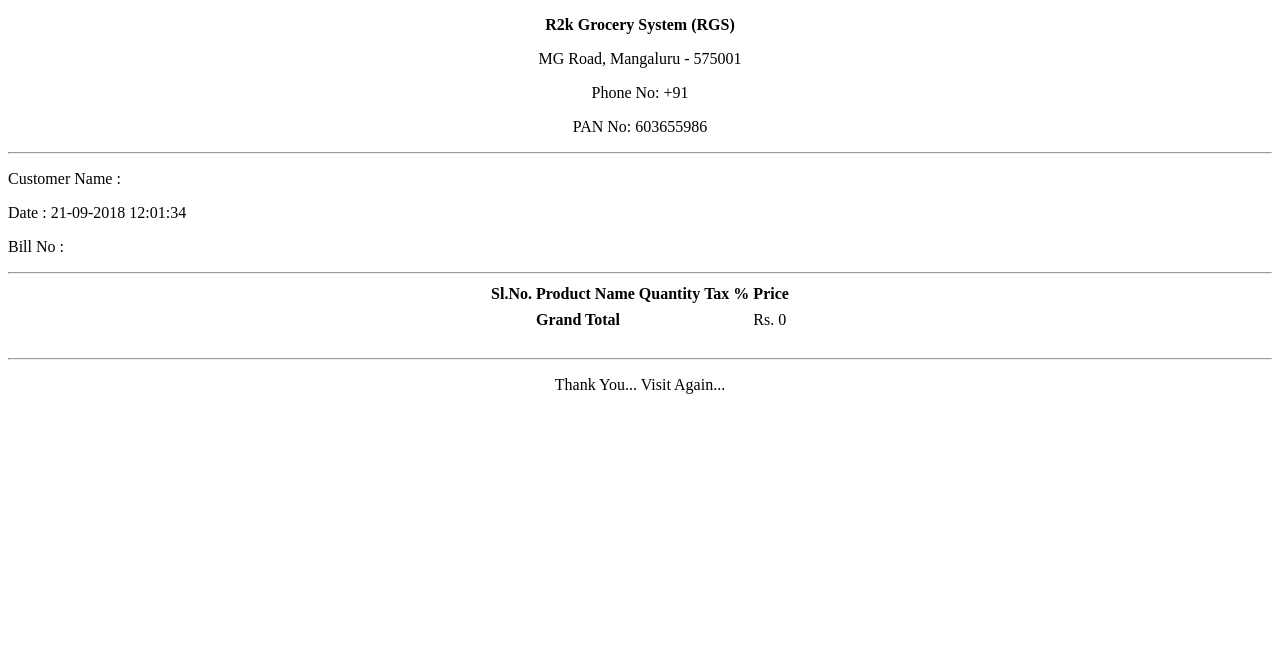
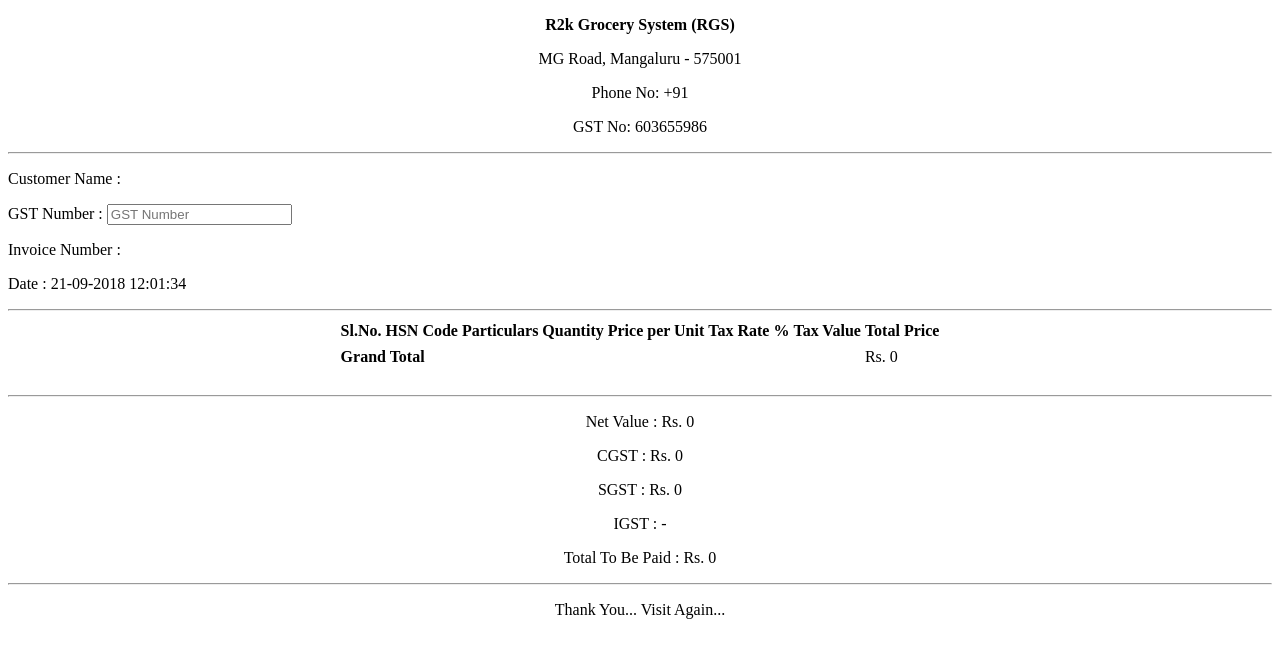
Before and after one commit to Rakshith18/RakBillSystem, a Laravel app: page /sales-allpdf in a window 1280 px wide. Shown: the top 658 px of the page. Run offline with Laravel 8, Linux system fonts and the light colour scheme; a user stored in the database is signed in; data comes from the database, SQL or seed files in the repository; data that the repository does not hold is empty; settings files or empty folders that the repository lacks are supplied; some libraries are stand-ins or nearby versions.

Commit message:
bill changes

```diff
--- a/app/Http/Controllers/backend/DashboardController.php
+++ b/app/Http/Controllers/backend/DashboardController.php
@@ -56,7 +56,6 @@ class DashboardController extends Controller
             }
         }
 
-
         $ccategory = Productcategory::all();
         $cproduct = Product::all();
         $totalcategory = count($ccategory);
@@ -70,7 +69,7 @@ class DashboardController extends Controller
      *
      * @return \Illuminate\Http\Response
      */
-    public  function calendar()
+    public function calendar()
     {
         return view('backend.dashboard.calendar');
     }
--- a/app/Http/Controllers/backend/SalesController.php
+++ b/app/Http/Controllers/backend/SalesController.php
@@ -26,22 +26,22 @@ class SalesController extends Controller
     {
         $this->validate($request, [
             'product_id' => 'required',
-            'price' => 'required',
+            'sell_price' => 'required',
             'tax'=>'required',
-            'sales_quantity' => 'required',
+            'sale_quantity' => 'required',
             'customer_name' => 'required',
             'customer_address' => 'required',
         ]);
         if ($request->ajax()) {
             $sales = new Salescart();
             $sales->product_id = $request->product_id;
-            $sales->quantity = $request->sales_quantity;
-            // if($sales->quantity<)
-            $total=$request->price * $request->sales_quantity;
+            $sales->sale_quantity = $request->sale_quantity;
+            // if($sale->quantity<)
+            $total=$request->sell_price * $request->sale_quantity;
             $taxPer=$request->tax*$total;
-            $taxAmt=$taxPer/100;
-            $sales->price = $total+$taxAmt;
-            $sales->tax=$request->tax;
+            $tax_amt=$taxPer/100;
+            $sales->tax_amt=$tax_amt;
+            $sales->price = $total+$tax_amt;
             $sales->sales_status = $request->sales_status;
             $sales->customer_name=$request->customer_name;
             $sales->customer_address=$request->customer_address;
@@ -49,7 +49,7 @@ class SalesController extends Controller
             $sales->sales_date = date('Y-m-d');
             if ($sales->save()) {
                 $product = Product::find($request->product_id);
-                $product->stock = $product->stock - $request->sales_quantity;
+                $product->stock = $product->stock - $request->sale_quantity;
                 if ($product->update()) {
                     return response(['success_message' => 'Successfully Made Sales']);
                 }
@@ -64,7 +64,7 @@ class SalesController extends Controller
     {
         $this->checkpermission('sales-list');
         $sales = Sale::join('products', 'products.id', '=', 'sales.product_id')
-            ->select('sales.*', 'products.name')
+            ->select('sales.*', 'products.*')
             ->orderBy('sales.created_at', 'DEC')
             ->get();
         return view('backend.sales.list', compact('sales'));
@@ -73,12 +73,12 @@ class SalesController extends Controller
     public function ajaxlist()
     {
         $sales = Salescart::join('products', 'products.id', '=', 'salescarts.product_id')
-            ->select('salescarts.*', 'products.name')
+            ->select('salescarts.*', 'products.*')
             ->orderBy('salescarts.created_at', 'DEC')
             ->get();
         return view('backend.sales.ajaxlist', compact('sales'));
     }
-    public function ajaxreadname()
+    public function readname()
     {
       $salescart = Salescart::where($request->customer_name)->get();
         echo $salescart[0]->customer_name;
@@ -103,10 +103,10 @@ class SalesController extends Controller
 
     }
 
-    public function getprice(Request $request)
+    public function getsell_price(Request $request)
     {
         $product = Product::where('id', $request->product_id)->get();
-        echo $product[0]->price;
+        echo $product[0]->sell_price;
     }
 
      public function gettax(Request $request)
@@ -125,7 +125,7 @@ class SalesController extends Controller
     public function getallpdf()
     {
         $report = Salescart::join('products', 'products.id', '=', 'salescarts.product_id')
-            ->select('salescarts.*', 'products.name')
+            ->select('salescarts.*', 'products.*')
             ->get();
             // echo "<pre>"; print_r($report); die;
         return view('backend.pdfbill.salesbill', compact('report'));
@@ -136,7 +136,7 @@ class SalesController extends Controller
         $start = $request->start;
         $end = $request->end;
         $report = Sale::join('products', 'products.id', 'sales.product_id')
-            ->select('sales.*', 'products.name')
+            ->select('sales.*', 'products.*')
             ->whereBetween('sales.sales_date', [$start, $end])
             ->get();
         $pdf = PDF::loadview('backend.pdfbill.allreport', compact('report', 'start', 'end'));
@@ -148,7 +148,7 @@ class SalesController extends Controller
         $start = $request->start;
         $end = $request->end;
         $report = Sale::join('products', 'products.id', 'sales.product_id')
-            ->select('sales.*', 'products.name')
+            ->select('sales.*', 'products.*')
             ->whereBetween('sales.sales_date', [$start, $end])
             ->get();
 
@@ -162,16 +162,16 @@ class SalesController extends Controller
         for ($i = 0; $i < $request->input('total_product'); $i++) {
             $od = [
                 'product_id' => $request['product_id'][$i],
-                'quantity' => $request['quantity'][$i],
+                'sale_quantity' => $request['sale_quantity'][$i],
+                'tax_amt' => $request['tax_amt'][$i],
                 'price' => $request['price'][$i],
-                'tax' => $request['tax'][$i],
                 'customer_name' => $request['customer_name'][$i],
                 'customer_address' => $request['customer_address'][$i],
                 'sales_status' => $request['sales_status'][$i],
                 'seller_name' => Auth::user()->username,
                 'sales_date' => date('Y-m-d'),
             ];
-            // dd($od);
+            //dd($od);
             Sale::create($od);
         }
         DB::table('salescarts')->delete();
@@ -209,7 +209,7 @@ class SalesController extends Controller
     {
         $product = Product::find($pid);
         $salescart = Salescart::find($id);
-        $product->stock = $product->stock + $salescart->quantity;
+        $product->stock = $product->stock + $salescart->sale_quantity;
         if ($product->update()) {
             $salescart->delete();
             return redirect()->back()->with('success_message', 'Seccessfully Deleted Item');
--- a/app/Models/Product.php
+++ b/app/Models/Product.php
@@ -6,7 +6,7 @@ use Illuminate\Database\Eloquent\Model;
 
 class Product extends Model
 {
-    protected $fillable = ['productcategory_id', 'name', 'code','measure','quantity', 'stock', 'price',
+    protected $fillable = ['productcategory_id', 'name', 'code','measure','quantity', 'stock', 'buy_price','sell_price',
    'tax', 'status', 'created_by', 'modified_by', 'created_at', 'updated_at'];
 
 }
--- a/app/Models/Sale.php
+++ b/app/Models/Sale.php
@@ -6,5 +6,5 @@ use Illuminate\Database\Eloquent\Model;
 
 class Sale extends Model
 {
-    protected $fillable = ['product_id','quantity', 'price', 'customer_name','customer_address','seller_name','sales_date', 'sales_status','created_at', 'updated_at'];
+    protected $fillable = ['product_id','sale_quantity','tax_amt', 'price', 'customer_name','customer_address','seller_name','sales_date', 'sales_status','created_at', 'updated_at'];
 }
--- a/app/Models/Salescart.php
+++ b/app/Models/Salescart.php
@@ -6,5 +6,5 @@ use Illuminate\Database\Eloquent\Model;
 
 class Salescart extends Model
 {
-    protected $fillable = ['product_id','quantity', 'price', 'customer_name','customer_address','seller_name','sales_date', 'sales_status','created_at', 'updated_at'];
+    protected $fillable = ['product_id','sale_quantity','tax_amt', 'price', 'customer_name','customer_address','seller_name','sales_date', 'sales_status','created_at', 'updated_at'];
 }
--- a/resources/views/backend/pdfbill/salesbill.blade.php
+++ b/resources/views/backend/pdfbill/salesbill.blade.php
@@ -14,25 +14,38 @@
 <p align="center"><strong>R2k Grocery System (RGS)</strong></p>
 <p align="center">MG Road, Mangaluru - 575001</p>
 <p align="center">Phone No: +91  </p>
-<p align="center">PAN No: 603655986</p>
+<p align="center">GST No: 603655986</p>
 <hr>
 
     <p>Customer Name : {{$report[0]->customer_name}}&nbsp;{{$report[0]->customer_address}}</p>
 
+    <p>
+                                <label for="gst">GST Number :</label>
+                                <input type="number" id="gst" name="gst" placeholder="GST Number">
+                                <span class="error"><b>
+                                         @if($errors->has('gst'))
+                                            {{$errors->first('gst')}}
+                                         @endif</b></span>
+                            </p>
+
+    <p>Invoice Number :
     <p>Date : <?php
         date_default_timezone_set('Asia/Kolkata');
         echo date("d-m-Y h:i:s");?></p>
-    <p style="align:right;">Bill No :</p>
+
 <hr>
 
 <table border="0" align="center">
     <thead>
     <tr>
         <th>Sl.No.</th>
-        <th>Product Name</th>
+        <th>HSN Code</th>
+        <th>Particulars</th>
         <th>Quantity</th>
-        <th>Tax %</th>
-        <th>Price</th>
+        <th>Price per Unit</th>
+        <th>Tax Rate %</th>
+        <th>Tax Value</th>
+        <th>Total Price</th>
     </tr>
     </thead><tr></tr>
     <tbody>
@@ -41,25 +54,39 @@
         @foreach($report as $all)
 
         <td>{{$i++}}</td>
+        <td>{{$all->product_id}}</td>
         <td>{{$all->name}}</td>
-        <td>{{$all->quantity}}</td>
+        <td>{{$all->sale_quantity}}</td>
+        <td>{{$all->sell_price}}
         <td>{{$all->tax}}</td>
+        <td>{{$all->tax_amt}}</td>
         <td>{{$all->price}}</td>
     </tr>
     @endforeach
 
-        <tr><td></td>
-        <td colspan="3"><strong> Grand Total </strong> </td>
+        <tr>
+        <td colspan="7"><strong> Grand Total </strong> </td>
         <td>
-            <?php $total=0 ?>
+            <?php $total=0;
+                  $net_value=0;
+                  $gst=0;
+                  $cgst=0;
+             ?>
             @if($report)
                 @foreach($report as $s)
                     @php
                         $price = $s->price;
                         $total += $price;
+
+                         $net_value += $s->sell_price * $s->sale_quantity;
+
+                         $gst += $s->tax_amt;
+
                     @endphp
                 @endforeach
                 Rs. {{$total}}
+
+
             @endif
         </td>
     </tr>
@@ -68,6 +95,12 @@
 <br>
 
 <hr>
+<p align="center">Net Value : Rs. {{$net_value}}</p>
+<p align="center">CGST : Rs. {{$gst/2}}</p>
+<p align="center">SGST : Rs. {{$gst/2}}</p>
+<p align="center">IGST : -</p>
+<p align="center">Total To Be Paid : Rs. {{$total}}</p>
+<hr>
 <p align="center">Thank You... Visit Again...</p>
 
 </body></html>
--- a/resources/views/backend/sales/refreshproduct.blade.php
+++ b/resources/views/backend/sales/refreshproduct.blade.php
@@ -1,4 +1,4 @@
 <option value="" selected>-- Select Product --</option>
 @foreach($product as $m)
-    <option value="{{$m->id}}">Code : {{$m->code}} {{$m->name}} Stock : {{$m->stock}} &nbsp;  Price:{{$m->price}}</option>
+    <option value="{{$m->id}}">Code : {{$m->code}} {{$m->name}} Stock : {{$m->stock}} &nbsp;  Price:{{$m->sell_price}}</option>
 @endforeach
--- a/routes/web.php
+++ b/routes/web.php
@@ -85,8 +85,9 @@ Route::group(['middleware' => 'Revalidate'],function() {
         Route::post('/custom-report', ['as' => 'custom.report', 'uses' => 'backend\SalesController@getcustomreport']);
         Route::post('/custom-view', ['as' => 'custom.view', 'uses' => 'backend\SalesController@viewCustomReport']);
         Route::post('/getquantity', ['as' => 'sales.getquantity', 'uses' => 'backend\SalesController@getquantity']);
-        Route::post('/getprice', ['as' => 'sales.getprice', 'uses' => 'backend\SalesController@getprice']);
+        Route::post('/getsell_price', ['as' => 'sales.getsell_price', 'uses' => 'backend\SalesController@getsell_price']);
         Route::post('/gettax', ['as' => 'sales.gettax', 'uses' => 'backend\SalesController@gettax']);
+        Route::post('/readname', ['as' => 'sales.readname', 'uses' => 'backend\SalesController@readname']);
         Route::post('/savetosales', ['as' => 'save.sales', 'uses' => 'backend\SalesController@savetosales']);
         Route::delete('/delete-salescart/{id}/{pid}', ['as' => 'salescart.edit', 'uses' => 'backend\SalesController@editcart']);
         Route::delete('/delete-salescart/{id}/{pid}', ['as' => 'salescart.delete', 'uses' => 'backend\SalesController@deletecart']);
```
Also changed, not shown: app/Http/Controllers/backend/ProductController.php (+8 -4 lines), resources/views/backend/dashboard/index.blade.php (+81 -26 lines), resources/views/backend/product/create.blade.php (+12 -4 lines), resources/views/backend/product/edit.blade.php (+12 -4 lines), resources/views/backend/product/list.blade.php (+9 -7 lines), resources/views/backend/product/stockupdate.blade.php (+5 -5 lines), resources/views/backend/sales/ajaxform.blade.php (+13 -12 lines), resources/views/backend/sales/ajaxlist.blade.php (+4 -4 lines), resources/views/backend/sales/create.blade.php (+7 -7 lines).
